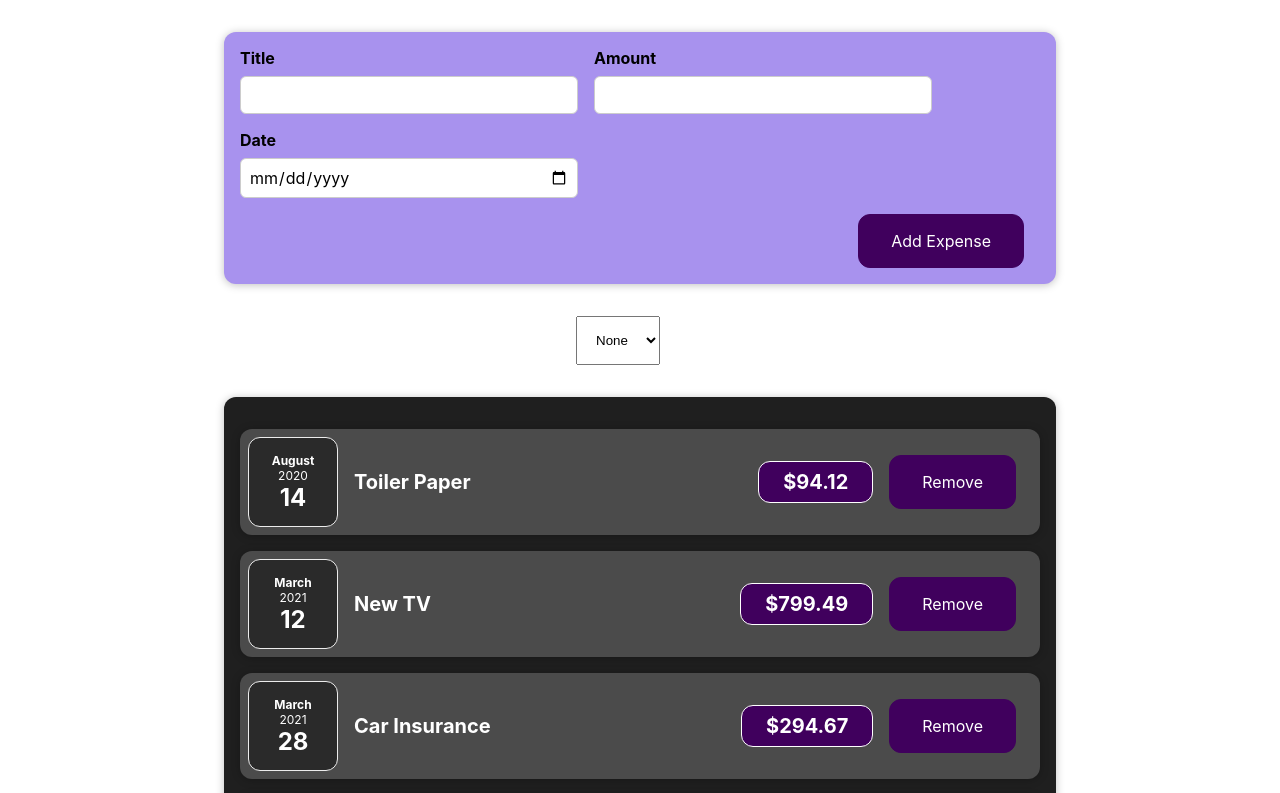
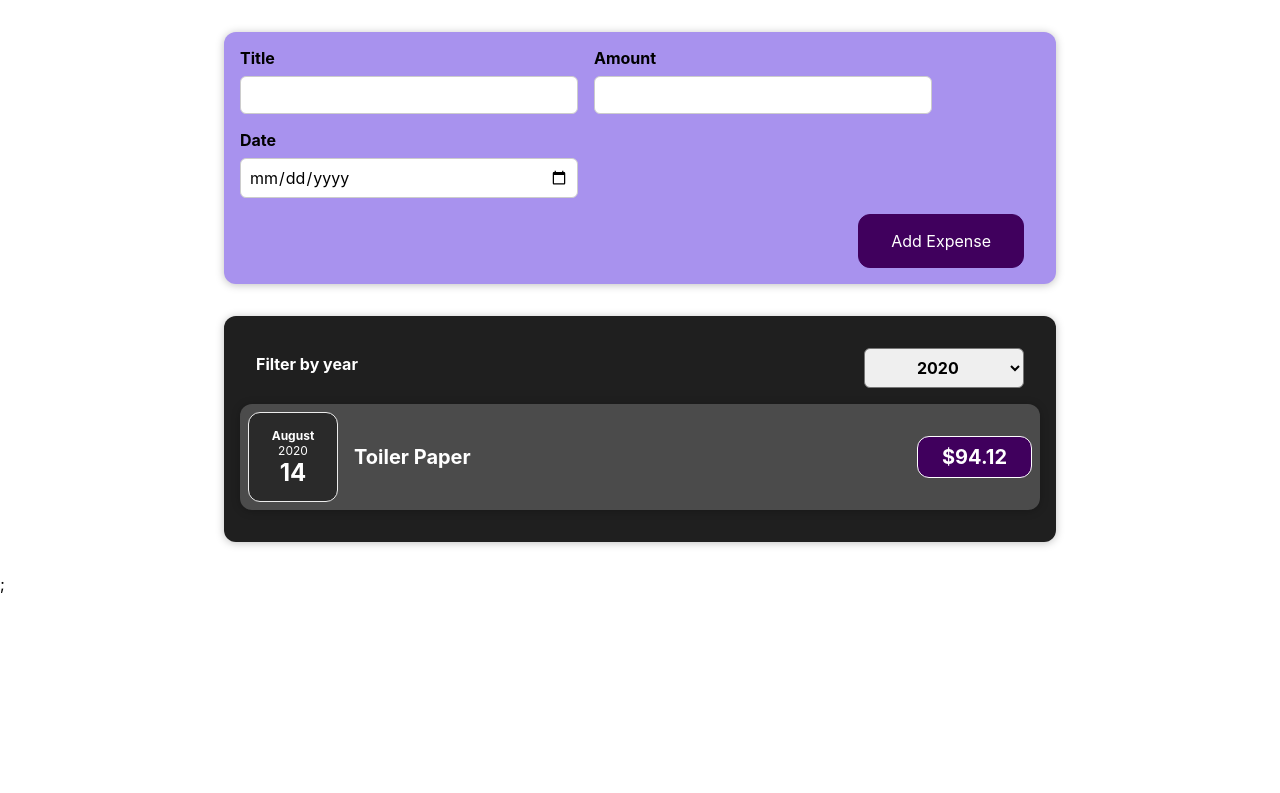
Before and after one commit to eyedent1ty/react-basics, a React (Create React App) app: page / in a window 1280 px wide. Shown: the top 793 px of the page. Built offline with nearby package versions, Linux system fonts and the light colour scheme.

Commit message:
Added notes to the README.md file and fix the problem that I have encountered in App.js where I used double state for filtering expenseItem

```diff
--- a/src/App.js
+++ b/src/App.js
@@ -1,81 +1,25 @@
-import React from 'react';
+import React, { useState } from 'react';
 
 import Expenses from './components/Expenses/Expenses';
 import NewExpense from './components/NewExpense/NewExpense';
-import FilterExpenses from './components/Expenses/FilterExpenses';
-import EXPENSES_DATA from './data';
 
-class App extends React.Component {
-  constructor(props) {
-    super(props);
-    this.state = {
-      expenses: EXPENSES_DATA,
-      previewExpenses: EXPENSES_DATA,
-    };
-  }
+import EXPENSES_DATA from './expenses_data';
 
-  saveExpenseDataHandler = (enteredExpenseData) => {
-    const expenseData = {
-      ...enteredExpenseData,
-      id: Math.random().toString(),
-    };
+const App = () => {
+  const [expenses, setExpenses] = useState(EXPENSES_DATA);
 
-    this.setState((prevState) => {
-      prevState.expenses.push(expenseData);
-      return {
-        expenses: prevState.expenses,
-        previewExpenses: prevState.expenses,
-      };
+  const addExpenseHandler = (expense) => {
+    setExpenses((prevExpenses) => {
+      return [...prevExpenses, expense];
     });
   };
 
-  removeExpense = (expenseId) => {
-    this.setState((prevState) => {
-      return {
-        expenses: prevState.expenses.filter(
-          (expense) => expense.id !== expenseId
-        ),
-        previewExpenses: prevState.expenses.filter(
-          (expense) => expense.id !== expenseId
-        ),
-      };
-    });
-  };
-
-  filterByDate = (selectedDate) => {
-    if (selectedDate === 'None') {
-      this.setState((prevState) => {
-        return {
-          expenses: prevState.expenses,
-          previewExpenses: prevState.expenses,
-        };
-      });
-      return;
-    }
-
-    this.setState((prevState) => {
-      return {
-        expenses: prevState.expenses,
-        previewExpenses: prevState.expenses.filter(
-          (expense) => expense.date.getFullYear().toString() === selectedDate
-        ),
-      };
-    });
-  };
-
-  render() {
-    return (
-      <div>
-        <NewExpense onSaveExpenseData={this.saveExpenseDataHandler} />
-        <FilterExpenses filterByDate={this.filterByDate} />
-        <Expenses
-          items={this.state.previewExpenses}
-          onClickRemove={this.removeExpense}
-        />
-        ;
-      </div>
-    );
-  }
-}
+  return (
+    <div>
+      <NewExpense onAddExpense={addExpenseHandler} />
+      <Expenses items={expenses} />;
+    </div>
+  );
+};
 
 export default App;
--- a/src/components/Expenses/ExpenseItem.css
+++ b/src/components/Expenses/ExpenseItem.css
@@ -52,31 +52,3 @@
     padding: 0.5rem 1.5rem;
   }
 }
-
-.remove-expense {
-  font: inherit;
-  cursor: pointer;
-  padding: 1rem 2rem;
-  border: 1px solid #40005d;
-  background-color: #40005d;
-  color: white;
-  border-radius: 12px;
-  margin-right: 1rem;
-}
-
-.remove-expense:hover,
-.remove-expense:active {
-  background-color: #510674;
-  border-color: #510674;
-}
-
-.remove-expense.alternative {
-  color: #220131;
-  border-color: transparent;
-  background-color: transparent;
-}
-
-.remove-expense.alternative:hover,
-.remove-expense.alternative:active {
-  background-color: #ddb3f8;
-}
--- a/src/components/Expenses/ExpenseItem.js
+++ b/src/components/Expenses/ExpenseItem.js
@@ -7,10 +7,6 @@
 
 const ExpenseItem = (props) => {
   const { date, title, amount } = props;
-
-  const removeItem = () => {
-    props.onClickRemove(props.id);
-  };
 
   return (
     <Card className="expense-item">
@@ -23,9 +19,6 @@
       <div className="expense-item__description">
         <h2>{title}</h2>
         <div className="expense-item__price">${amount}</div>
-        <button className="remove-expense" onClick={removeItem}>
-          Remove
-        </button>
       </div>
     </Card>
   );
--- a/src/components/Expenses/Expenses.js
+++ b/src/components/Expenses/Expenses.js
@@ -1,35 +1,39 @@
-import React from 'react';
+import React, { useState } from 'react';
 
 import ExpenseItem from './ExpenseItem';
+import ExpensesFilter from './ExpensesFilter';
 import Card from '../UI/Card';
 
 import './Expenses.css';
 
 const Expenses = (props) => {
-  const { items } = props;
-  console.log('Expenses re-rendered');
-  console.log(items);
+  const [filteredYear, setFilteredYear] = useState('2020');
+
+  const filterChangeHandler = (selectedYear) => {
+    setFilteredYear(selectedYear);
+  };
+
   return (
     <Card className="expenses">
+      <ExpensesFilter
+        selected={filteredYear}
+        onFilterChange={filterChangeHandler}
+      />
       {/*If you pass a className to your component, you need to manually apply it,
        by going to the codebase of the component and extract the className property on the props object
        and put it in the className of the returning element of that component, e.g., Card component got a className
         Every attribute that is passed in a component will always be a propery of the props object
       */}
-      {items.length ? (
-        items.map(({ id, title, date, amount }) => (
+      {props.items
+        .filter((item) => item.date.getFullYear().toString() === filteredYear)
+        .map((expense) => (
           <ExpenseItem
-            key={id}
-            date={date}
-            title={title}
-            amount={amount}
-            id={id}
-            onClickRemove={props.onClickRemove}
+            key={expense.id}
+            title={expense.title}
+            amount={expense.amount}
+            date={expense.date}
           />
-        ))
-      ) : (
-        <div style={{ textAlign: 'center', color: 'red' }}>LIST IS EMPTY</div>
-      )}
+        ))}
     </Card>
   );
 };
--- /dev/null
+++ b/src/components/Expenses/ExpensesFilter.css
@@ -0,0 +1,24 @@
+.expenses-filter {
+  color: white;
+  padding: 0 1rem;
+}
+
+.expenses-filter__control {
+  display: flex;
+  width: 100%;
+  align-items: center;
+  justify-content: space-between;
+  margin: 1rem 0;
+}
+
+.expenses-filter label {
+  font-weight: bold;
+  margin-bottom: 0.5rem;
+}
+
+.expenses-filter select {
+  font: inherit;
+  padding: 0.5rem 3rem;
+  font-weight: bold;
+  border-radius: 6px;
+}
--- /dev/null
+++ b/src/components/Expenses/ExpensesFilter.js
@@ -0,0 +1,25 @@
+import React from 'react';
+
+import './ExpensesFilter.css';
+
+const ExpensesFilter = (props) => {
+  const dropDownChangeHandler = (event) => {
+    props.onFilterChange(event.target.value);
+  };
+
+  return (
+    <div className="expenses-filter">
+      <div className="expenses-filter__control">
+        <label>Filter by year</label>
+        <select value={props.selected} onChange={dropDownChangeHandler}>
+          <option value="2022">2022</option>
+          <option value="2021">2021</option>
+          <option value="2020">2020</option>
+          <option value="2019">2019</option>
+        </select>
+      </div>
+    </div>
+  );
+};
+
+export default ExpensesFilter;
--- a/src/components/Expenses/FilterExpenses.js
+++ /dev/null
@@ -1,21 +0,0 @@
-import React from 'react';
-
-const FilterExpenses = (props) => {
-  const onDateChange = (event) => {
-    props.filterByDate(event.target.value);
-  };
-
-  return (
-    <select
-      style={{ marginLeft: '45%', padding: '15px' }}
-      onChange={onDateChange}
-    >
-      <option>None</option>
-      <option>2020</option>
-      <option>2021</option>
-      <option>2022</option>
-    </select>
-  );
-};
-
-export default FilterExpenses;
--- a/src/components/NewExpense/ExpenseForm.js
+++ b/src/components/NewExpense/ExpenseForm.js
@@ -1,45 +1,39 @@
-import React from 'react';
+import React, { useState } from 'react';
 
 import './ExpenseForm.css';
 
-class ExpenseForm extends React.Component {
-  constructor(props) {
-    super(props);
-    this.state = {
-      title: '',
-      amount: '',
-      date: '',
-    };
-  }
+const ExpenseForm = (props) => {
+  const [enteredTitle, setEnteredTitle] = useState('');
+  const [enteredAmount, setEnteredAmount] = useState('');
+  const [enteredDate, setEnteredDate] = useState('');
 
-  inputChangeHandler = (event) => {
-    const name = [event.target.name];
-    this.setState((prevState) => {
-      return { ...prevState, [name]: event.target.value };
-    });
+  const titleChangeHandler = (event) => {
+    setEnteredTitle(event.target.value);
   };
 
-  submitHandler = (event) => {
+  const amountChangeHandler = (event) => {
+    setEnteredAmount(event.target.value);
+  };
+
+  const dateChangeHandler = (event) => {
+    setEnteredDate(event.target.value);
+  };
+
+  const submitHandler = (event) => {
     event.preventDefault();
 
-    const { title, amount, date } = this.state;
-
-    if (!title.trim().length || !amount.trim().length || !date.trim().length)
-      return;
-
     const expenseData = {
-      title: title,
-      amount: amount,
-      date: new Date(date),
+      title: enteredTitle,
+      amount: enteredAmount,
+      date: new Date(enteredDate),
     };
 
-    this.props.onSaveExpenseData(expenseData); // send the new expense data to App.js
-    this.setState({ title: '', amount: '', date: '' });
+    props.onSaveExpenseData(expenseData);
+
+    setEnteredTitle('');
+    setEnteredAmount('');
+    setEnteredDate('');
   };
-
-  render() {
-    const { submitHandler, inputChangeHandler } = this;
-    const { title, amount, date } = this.state;
 
   return (
     <form onSubmit={submitHandler}>
@@ -47,32 +41,29 @@
         <div className="new-expense__control">
           <label>Title</label>
           <input
-              onChange={inputChangeHandler}
-              value={title}
+            onChange={titleChangeHandler}
+            value={enteredTitle}
             type="text"
-              name="title"
           />
         </div>
         <div className="new-expense__control">
           <label>Amount</label>
           <input
-              onChange={inputChangeHandler}
-              value={amount}
+            onChange={amountChangeHandler}
+            value={enteredAmount}
             type="number"
             min="0.01"
             step="0.01"
-              name="amount"
           />
         </div>
         <div className="new-expense__control">
           <label>Date</label>
           <input
-              onChange={inputChangeHandler}
-              value={date}
+            onChange={dateChangeHandler}
+            value={enteredDate}
             type="date"
             min="2019-01-01"
             max="2022-12-31"
-              name="date"
           />
         </div>
       </div>
@@ -81,7 +72,6 @@
       </div>
     </form>
   );
-  }
-}
+};
 
 export default ExpenseForm;
--- a/src/components/NewExpense/NewExpense.js
+++ b/src/components/NewExpense/NewExpense.js
@@ -5,9 +5,18 @@
 import './NewExpense.css';
 
 const NewExpense = (props) => {
+  const saveExpenseDataHandler = (enteredExpenseData) => {
+    const expenseData = {
+      id: Math.random().toString(),
+      ...enteredExpenseData,
+
+    };
+    props.onAddExpense(expenseData);
+  };
+
   return (
     <div className="new-expense">
-      <ExpenseForm onSaveExpenseData={props.onSaveExpenseData} />
+      <ExpenseForm onSaveExpenseData={saveExpenseDataHandler} />
     </div>
   );
 };
--- a/src/components/UI/Card.js
+++ b/src/components/UI/Card.js
@@ -10,7 +10,6 @@
 
 const Card = (props) => {
   const { className, children } = props;
-
   return <div className={`card ${className}`}>{children}</div>;
 };
 
```
Also changed, not shown: src/expenses_data.js (renamed from src/data.js), 1 other file (tests, documents, lock files or other folders). Lines whose indentation alone changed are shown as unchanged.
